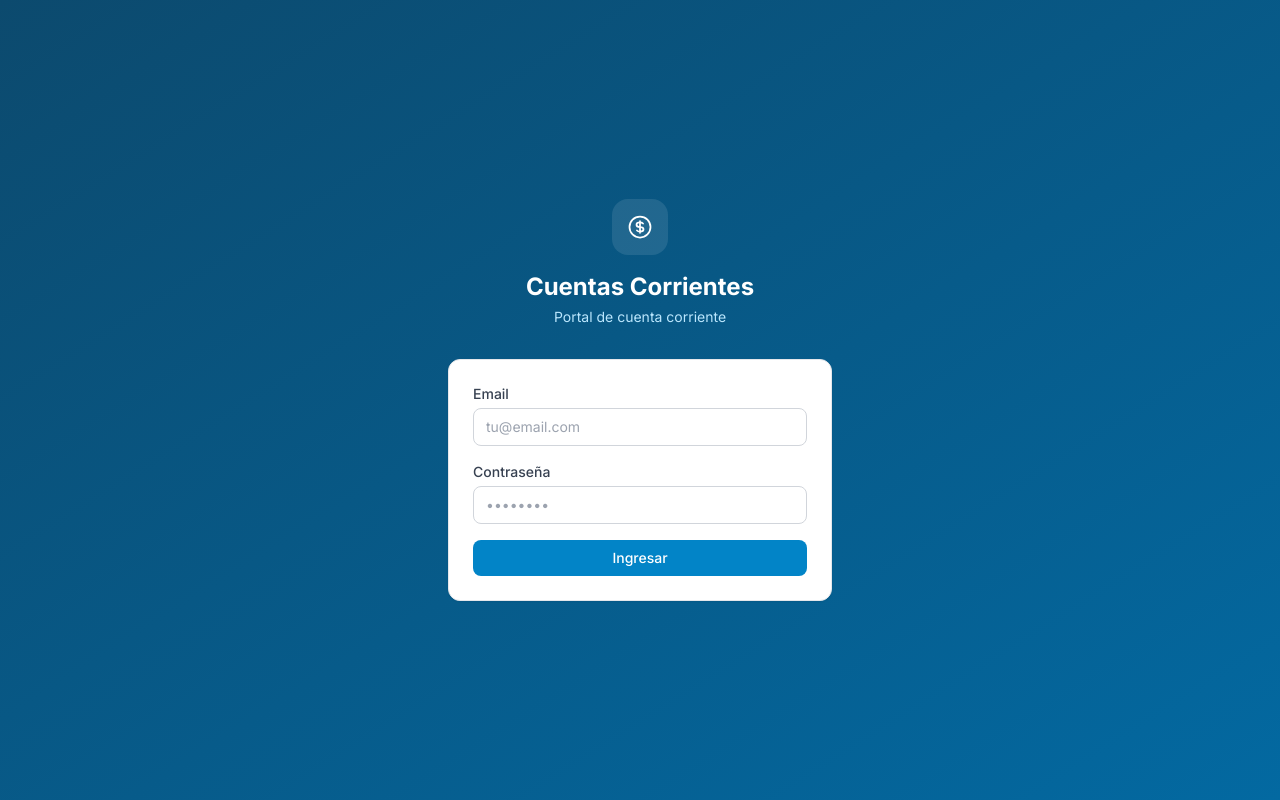
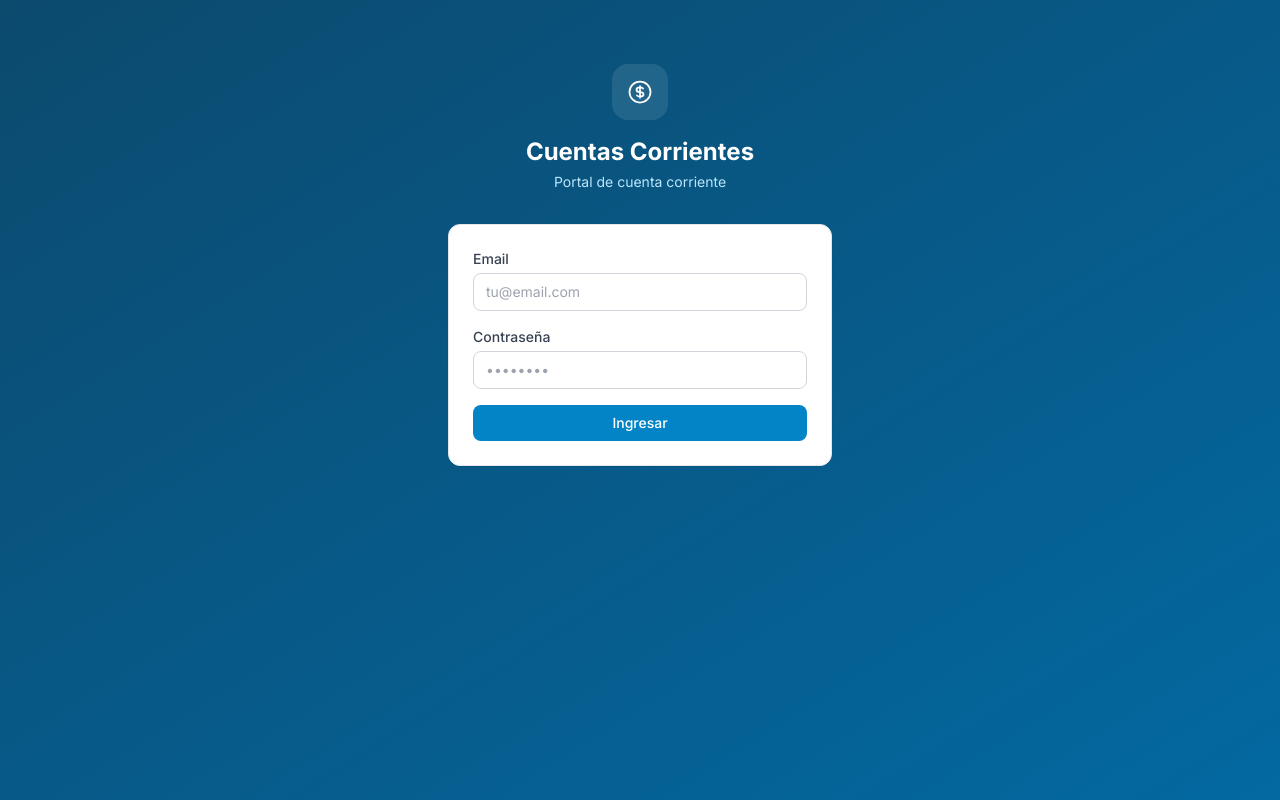
Before and after one commit to sebastianmachabanski-oss/ctas-ctes-casacambio, a Next.js app: page /login in a window 1280 px wide. Built offline with nearby package versions, Linux system fonts and the light colour scheme.

Commit message:
fix: login mas arriba en pantalla

```diff
--- a/src/app/login/page.tsx
+++ b/src/app/login/page.tsx
@@ -22,7 +22,7 @@ function LoginForm() {
   }
 
   return (
-    <div className="min-h-screen flex items-center justify-center bg-gradient-to-br from-brand-900 to-brand-700 px-4 py-8">
+    <div className="min-h-screen flex items-start justify-center pt-16 bg-gradient-to-br from-brand-900 to-brand-700 px-4 py-8">
       <div className="w-full max-w-sm">
         <div className="text-center mb-8">
           <div className="inline-flex items-center justify-center w-14 h-14 rounded-2xl bg-white/10 mb-4">
```
